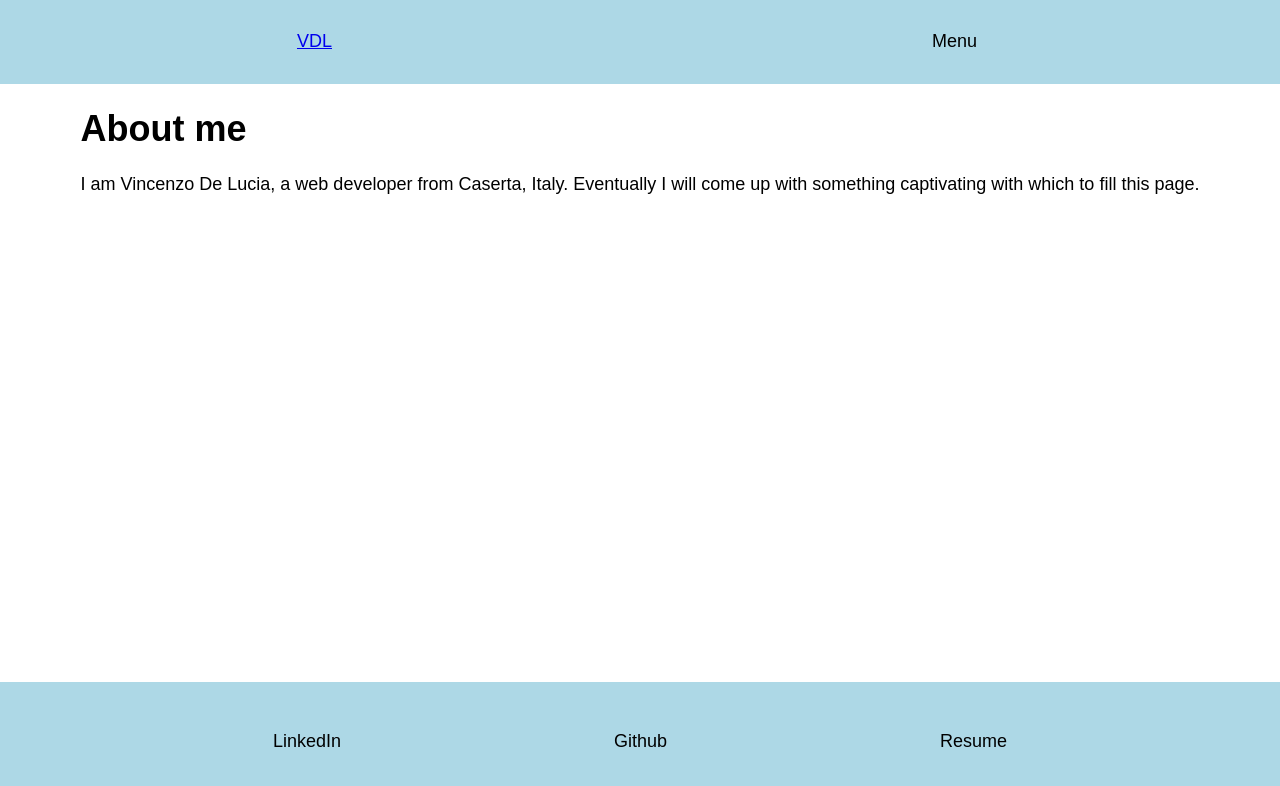
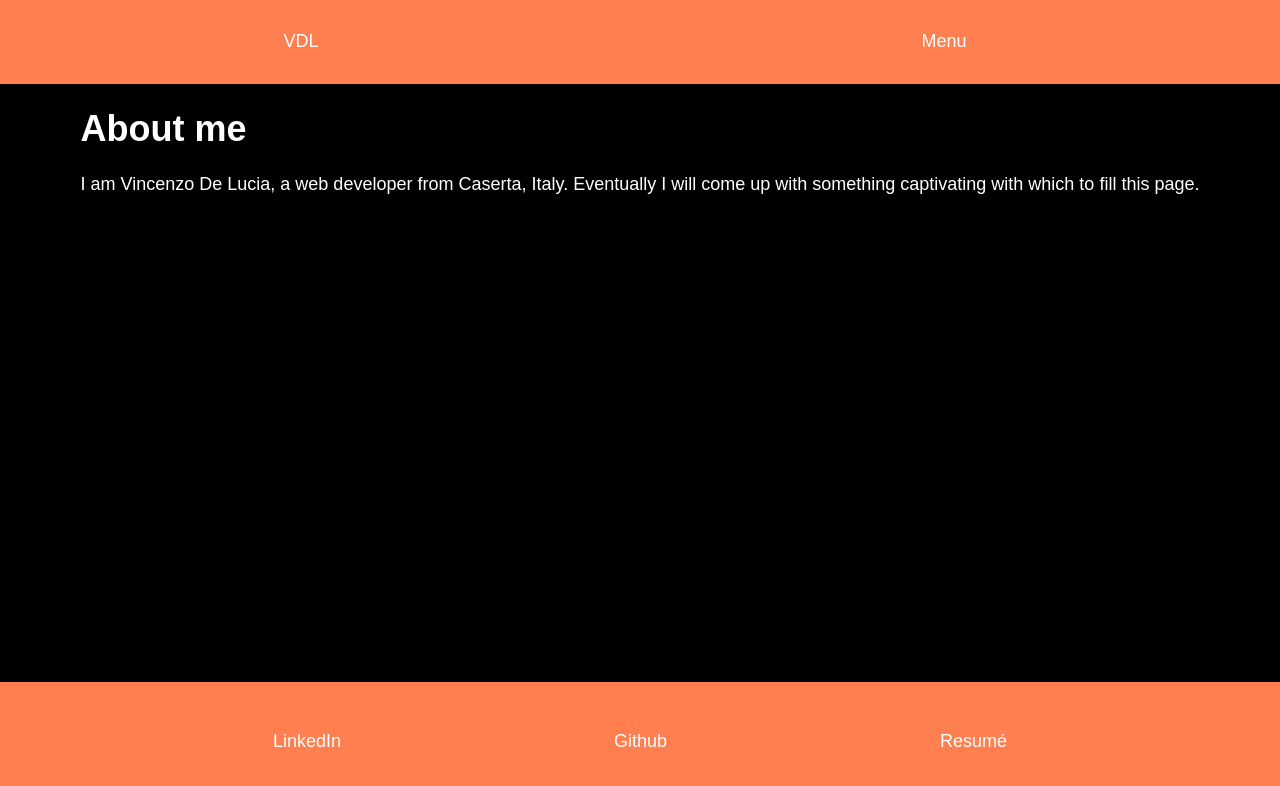
Before and after one commit to VincenzoDeLucia/portfolio-website, a Gatsby site: page / in a window 1280 px wide. Built offline with nearby package versions, Linux system fonts and the light colour scheme; Gatsby itself is replaced by a stand-in of ours.

Commit message:
Theme toggle works

```diff
--- a/src/components/about/about.css
+++ b/src/components/about/about.css
@@ -0,0 +1,4 @@
+.about-page {
+  color: inherit;
+  background-color: inherit;
+}
--- a/src/components/contact/contact.css
+++ b/src/components/contact/contact.css
@@ -0,0 +1,4 @@
+.contact-page {
+  color: inherit;
+  background-color: inherit;
+}
--- a/src/components/footer/footer.js
+++ b/src/components/footer/footer.js
@@ -1,13 +1,32 @@
 import * as React from "react"
+import { useContext } from "react"
 import "./footer.css"
+import { ThemeContext } from "../../context/theme-context"
 
 const Footer = () => {
+  const { themeToPass } = useContext(ThemeContext)
+
   return (
-    <div className="footer">
+    <div
+      className="footer"
+      style={{ backgroundColor: themeToPass.navbarColor }}
+    >
       <ul className="footer-items">
-        <a href="#">LinkedIn</a>
-        <a href="#">Github</a>
-        <a href="#">Resume</a>
+        <a
+          href="https://www.linkedin.com/in/vincenzo-de-lucia/"
+          style={{ color: themeToPass.textColor }}
+        >
+          LinkedIn
+        </a>
+        <a
+          href="https://github.com/VincenzoDeLucia"
+          style={{ color: themeToPass.textColor }}
+        >
+          Github
+        </a>
+        <a href="#" style={{ color: themeToPass.textColor }}>
+          Resumé
+        </a>
       </ul>
     </div>
   )
--- a/src/components/layout/layout.js
+++ b/src/components/layout/layout.js
@@ -1,22 +1,36 @@
 import * as React from "react"
+import { useContext } from "react"
+import { ThemeContext } from "../../context/theme-context"
 import "./layout.css"
 import About from "../about/about"
 import Work from "../work/work"
 import Contact from "../contact/contact"
 
 const Layout = ({ componentToRender }) => {
+  const { themeToPass } = useContext(ThemeContext)
+
   const pageSwitch = page => {
     switch (page) {
-      case "about":
-        return <About />
       case "work":
         return <Work />
       case "contact":
         return <Contact />
+      default:
+        return <About />
     }
   }
 
-  return <div className="content">{pageSwitch(componentToRender)}</div>
+  return (
+    <div
+      className="content"
+      style={{
+        backgroundColor: themeToPass.backgroundColor,
+        color: themeToPass.textColor,
+      }}
+    >
+      {pageSwitch(componentToRender)}
+    </div>
+  )
 }
 
 export default Layout
--- a/src/components/menu/menu.js
+++ b/src/components/menu/menu.js
@@ -4,7 +4,7 @@ import { ThemeContext } from "../../context/theme-context"
 import "./menu.css"
 
 const Menu = ({ setShowMenu, setComponentToRender }) => {
-  const { darkTheme, setDarkTheme } = useContext(ThemeContext)
+  const { darkTheme, setDarkTheme, themeToPass } = useContext(ThemeContext)
   const handleOnClick = component => {
     console.log(`You clicked on a button`)
     setComponentToRender(component)
@@ -13,41 +13,52 @@ const Menu = ({ setShowMenu, setComponentToRender }) => {
 
   const handleThemeToggle = () => {
     setDarkTheme(!darkTheme)
-    console.log("You want dark theme: ", darkTheme)
   }
 
   return (
-    <div className="menu">
+    <div className="menu" style={{ backgroundColor: themeToPass.menuColor }}>
       <ul className="menu-list">
         <li>
           <button
+            className="menu-button"
             onClick={() => {
               handleOnClick("about")
             }}
+            style={{ color: themeToPass.textColor }}
           >
             About me
           </button>
         </li>
         <li>
           <button
+            className="menu-button"
             onClick={() => {
               handleOnClick("work")
             }}
+            style={{ color: themeToPass.textColor }}
           >
             My work
           </button>
         </li>
         <li>
           <button
+            className="menu-button"
             onClick={() => {
               handleOnClick("contact")
             }}
+            style={{ color: themeToPass.textColor }}
           >
             Contact me
           </button>
         </li>
         <li>
-          <button onClick={handleThemeToggle}>Light/Dark Theme</button>
+          <button
+            className="menu-button"
+            onClick={handleThemeToggle}
+            style={{ color: themeToPass.textColor }}
+          >
+            Light/Dark Theme
+          </button>
         </li>
       </ul>
     </div>
--- a/src/components/navbar/navbar.css
+++ b/src/components/navbar/navbar.css
@@ -14,6 +14,5 @@
 
 .navbar-item {
   text-decoration: none;
-  color: black;
   padding-right: 30px;
 }
--- a/src/components/navbar/navbar.js
+++ b/src/components/navbar/navbar.js
@@ -1,16 +1,32 @@
 import * as React from "react"
+import { useContext } from "react"
 import { Link } from "gatsby"
 import "./navbar.css"
+import { ThemeContext } from "../../context/theme-context"
 
 const Navbar = ({ setShowMenu }) => {
+  const { themeToPass } = useContext(ThemeContext)
   const handleMenuButton = () => {
     setShowMenu(true)
   }
 
   return (
-    <div className="navbar">
-      <Link to="/">VDL</Link>
-      <button onClick={handleMenuButton} className="menu-button">
+    <div
+      className="navbar"
+      style={{ backgroundColor: themeToPass.navbarColor }}
+    >
+      <Link
+        to="/"
+        style={{ color: themeToPass.textColor }}
+        className="navbar-item"
+      >
+        VDL
+      </Link>
+      <button
+        onClick={handleMenuButton}
+        className="menu-button navbar-item"
+        style={{ color: themeToPass.textColor }}
+      >
         Menu
       </button>
     </div>
--- a/src/components/work/work.css
+++ b/src/components/work/work.css
@@ -0,0 +1,4 @@
+.work-page {
+  color: inherit;
+  background-color: inherit;
+}
--- a/src/context/theme-context.js
+++ b/src/context/theme-context.js
@@ -1,13 +1,23 @@
 import * as React from "react"
-import { createContext, useState } from "react"
+import { createContext, useState, useEffect } from "react"
+import { dark, light } from "../styles/themes"
 
 export const ThemeContext = createContext()
 
 export const ThemeProvider = ({ children }) => {
   const [darkTheme, setDarkTheme] = useState(true)
+  const [themeToPass, setThemeToPass] = useState(dark)
+
+  useEffect(() => {
+    if (darkTheme) {
+      setThemeToPass(dark)
+    } else {
+      setThemeToPass(light)
+    }
+  }, [darkTheme])
 
   return (
-    <ThemeContext.Provider value={{ darkTheme, setDarkTheme }}>
+    <ThemeContext.Provider value={{ darkTheme, setDarkTheme, themeToPass }}>
       {children}
     </ThemeContext.Provider>
   )
--- /dev/null
+++ b/src/styles/themes.js
@@ -0,0 +1,13 @@
+export const dark = {
+  backgroundColor: "black",
+  navbarColor: "coral",
+  menuColor: "lightblue",
+  textColor: "white",
+}
+
+export const light = {
+  backgroundColor: "white",
+  navbarColor: "lightblue",
+  menuColor: "coral",
+  textColor: "black",
+}
```
Also changed, not shown: README.md.
